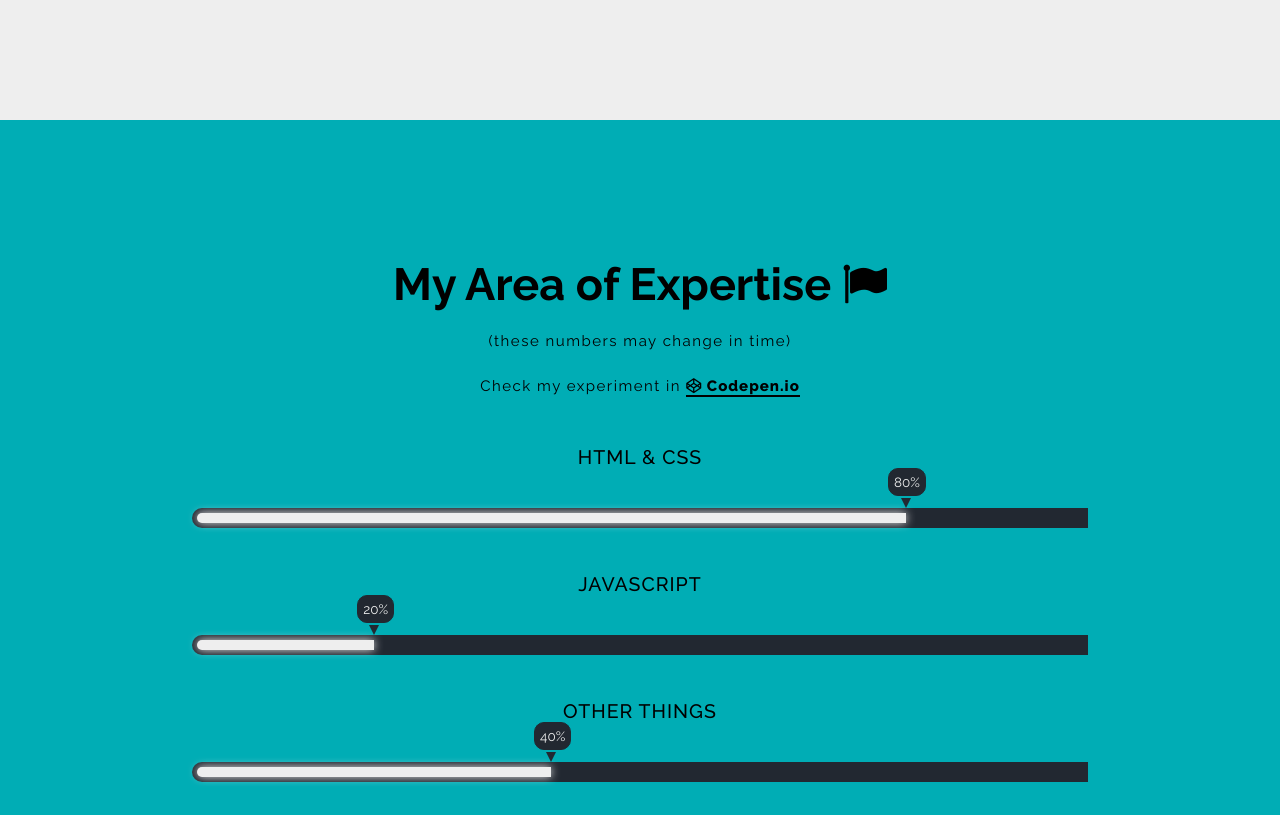
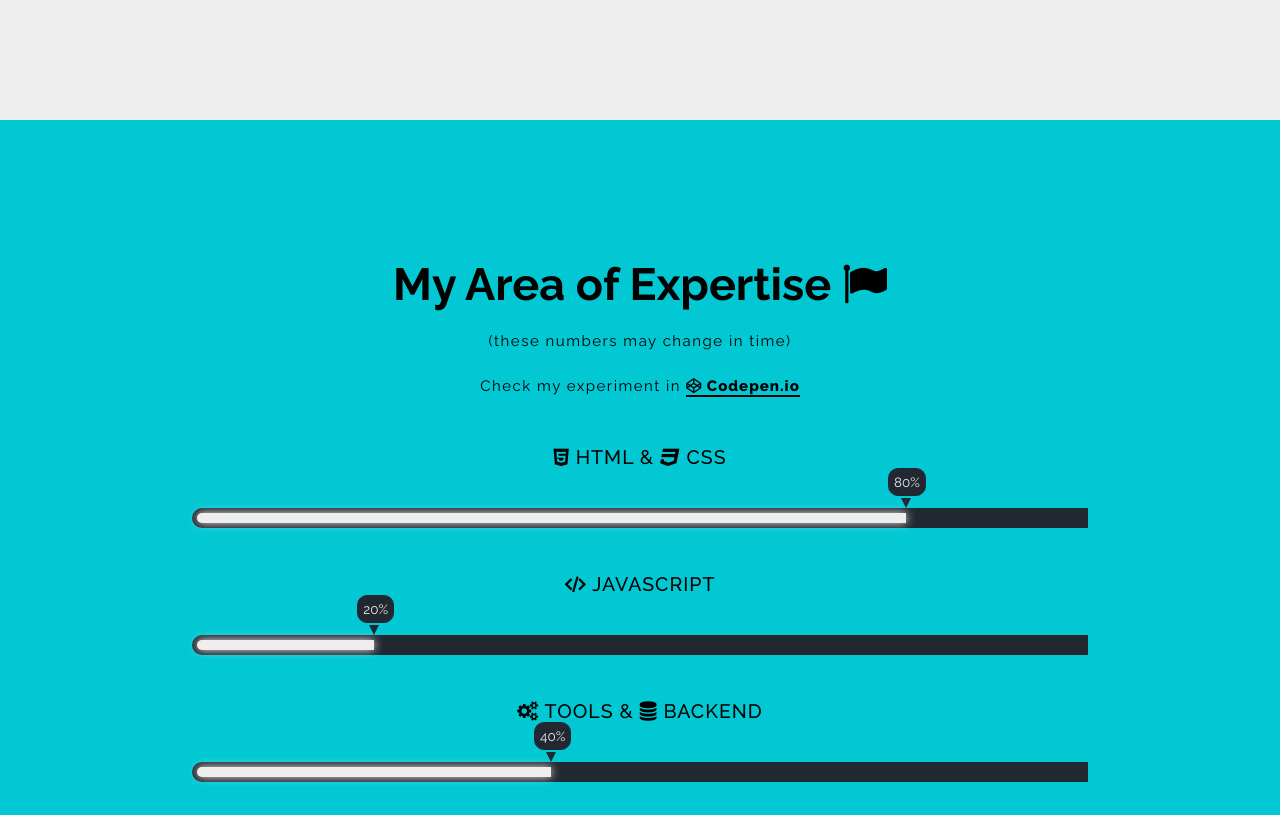
Before and after one commit to ichsanseanaldi/ichsanseanaldi.github.io, a plain HTML site: page index.html in a window 1280 px wide. Shown: the part 680-1495 px from the top of the page. Drawn offline with Linux system fonts and the light colour scheme.

Commit message:
icons added

```diff
--- a/index.html
+++ b/index.html
@@ -18,7 +18,7 @@
 	<nav class="black">
 		<div class="list flex-center">
 			<a class="link" href="#main"><i class="fa fa-home "></i></a>
-			<a class="link" href="#skill"><i class="fa fa-code "></i></a>
+			<a class="link" href="#skill"><i class="fa fa-flag "></i></a>
 			<a class="link" href="#about"><i class="fa fa-info-circle "></i></a>
 		</div>
 	</nav>
@@ -58,19 +58,19 @@
 				</div>
 				<div class="skillbar">
 					<div class="skill-group">
-						<p>HTML & CSS</p>
+						<p><i class="fa fa-html5"></i> HTML & <i class="fa fa-css3"></i> CSS</p>
 						<div class="bar">
 							<div class="fill" data-width="80" style="width: 80%;"></div>
 						</div>
 					</div>
 					<div class="skill-group">
-						<p>Javascript</p>
+						<p> <i class="fa fa-code bolder"></i> Javascript </p>
 						<div class="bar">
 							<div class="fill" data-width="20" style="width: 20%;"></div>
 						</div>
 					</div>
 					<div class="skill-group">
-						<p>other things</p>
+						<p> <i class="fa fa-gears"></i> tools & <i class="fa fa-database"></i> backend</p>
 						<div class="bar">
 							<div class="fill" data-width="40" style="width: 40%;"></div>
 						</div>
--- a/style.css
+++ b/style.css
@@ -1,6 +1,6 @@
 :root {
 	--color-grey: #eeeeee;
-	--color-lightyellow: #00adb5;
+	--color-lightyellow: #02c8d3;
 	--color-orange: #eeeeee;
 	--color-dark: #222831;
 }
```
